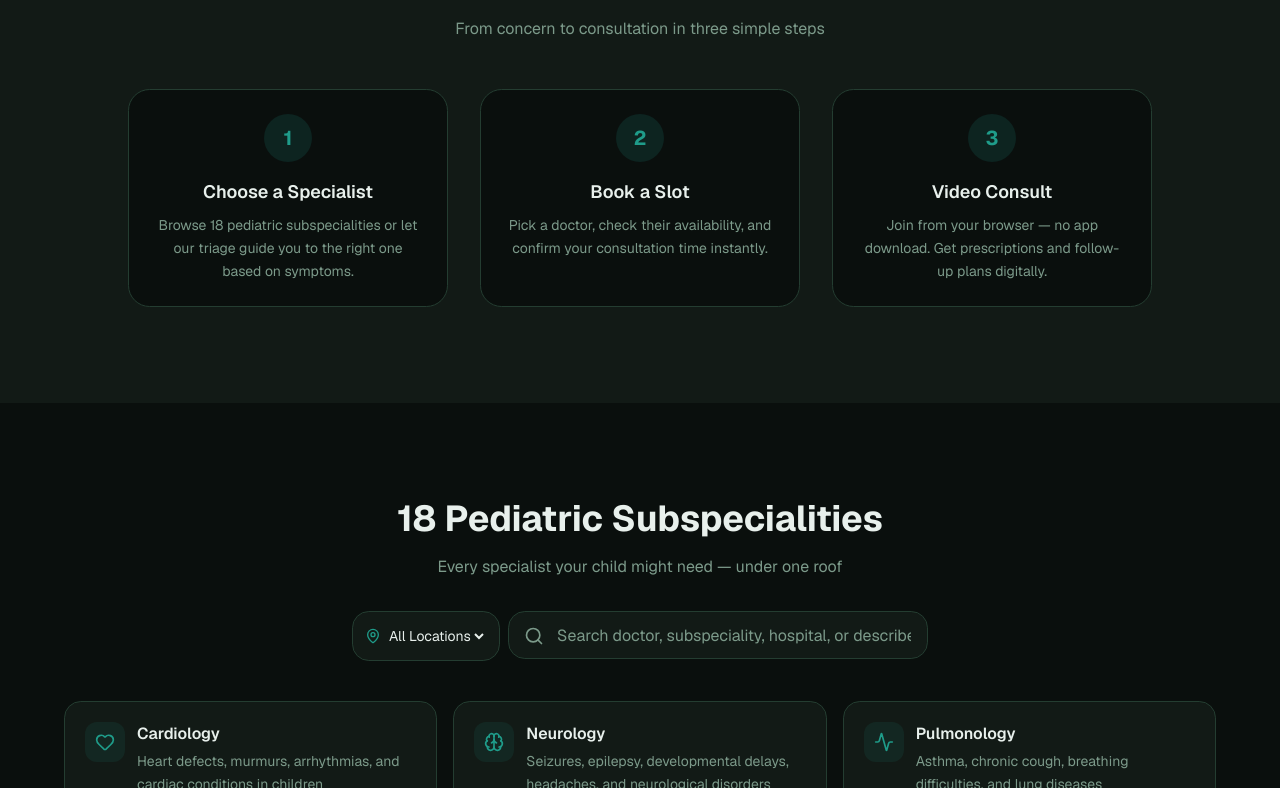
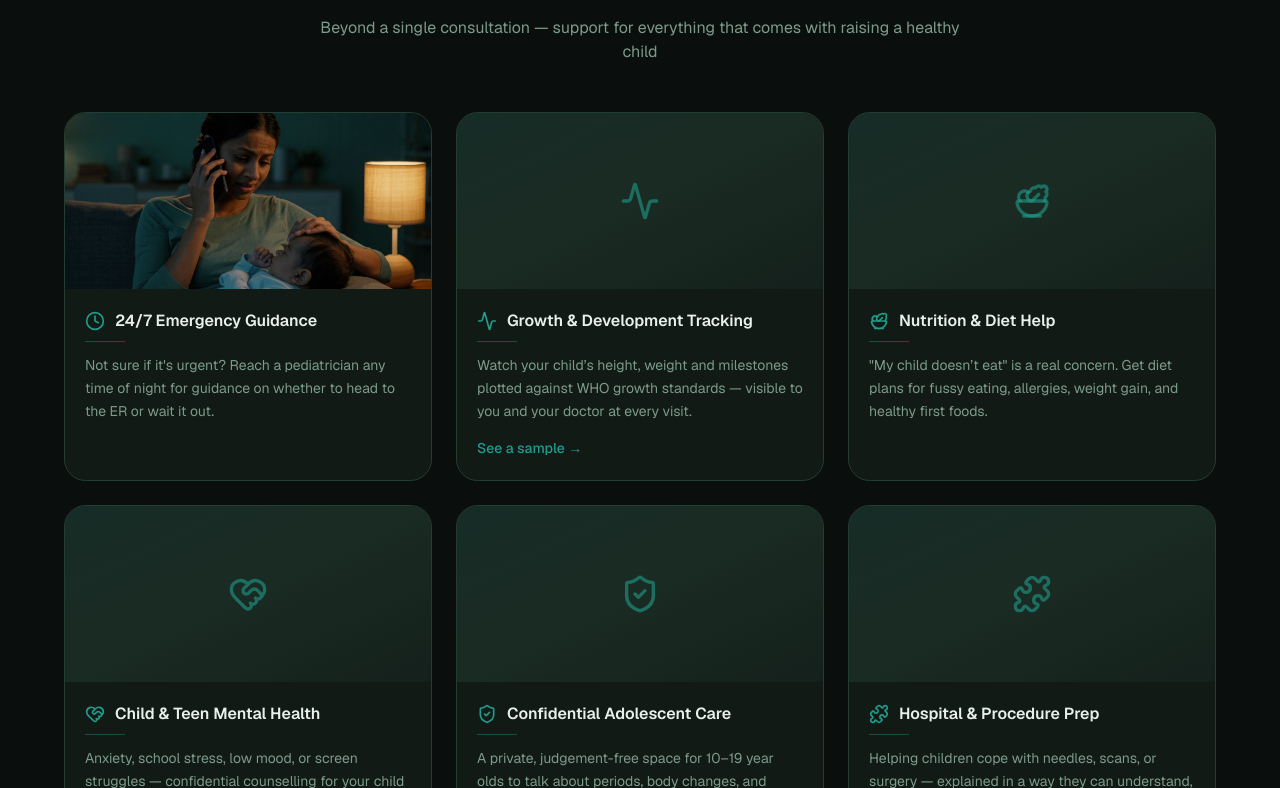
Before and after one commit to pandae7/PediSpectra_front, a Next.js app: page / in a window 1280 px wide. Shown: the part 872-1660 px from the top of the page. Built offline with nearby package versions, Linux system fonts and the light colour scheme.

Commit message:
Add What Parents Can Expect benefits section to landing page

```diff
--- a/app/page.tsx
+++ b/app/page.tsx
@@ -1,24 +1,28 @@
 'use client'
 
-import { useEffect, useState } from 'react'
+import { useEffect, useRef, useState } from 'react'
 import {
   Activity,
   Baby,
   Brain,
+  Clock,
   Droplets,
   Eye,
   Heart,
+  HeartHandshake,
   HeartPulse,
   Home,
   MapPin,
   Microscope,
   Pill,
+  Puzzle,
+  Salad,
   Search,
   Shield,
+  ShieldCheck,
   Stethoscope,
   Syringe,
   Users,
-  Video,
   Zap,
 } from 'lucide-react'
 import { ThemeSelector } from '@/components/ui/theme-selector'
@@ -45,10 +49,62 @@ const SUBSPECIALITIES = [
   { name: 'ENT (Otolaryngology)', description: 'Ear infections, tonsillitis, hearing loss, snoring, and airway problems', icon: Stethoscope },
 ]
 
+// "What Parents Can Expect" — benefit-first cards, distinct from the clinical
+// subspeciality list below. Written in parent language (see Specialities.md),
+// each backed by a real photo. Cards without an image yet fall back to an
+// icon-on-gradient placeholder so the section still reads fine before all
+// 6 photos are sourced.
+const BENEFITS = [
+  {
+    title: '24/7 Emergency Guidance',
+    desc: "Not sure if it's urgent? Reach a pediatrician any time of night for guidance on whether to head to the ER or wait it out.",
+    icon: Clock,
+    image: '/images/benefit-247-care.jpg',
+    link: null,
+  },
+  {
+    title: 'Growth & Development Tracking',
+    desc: 'Watch your child\u2019s height, weight and milestones plotted against WHO growth standards \u2014 visible to you and your doctor at every visit.',
+    icon: Activity,
+    image: null,
+    link: { href: '/doctors?subspeciality=Endocrinology', label: 'See a sample' },
+  },
+  {
+    title: 'Nutrition & Diet Help',
+    desc: '"My child doesn\u2019t eat" is a real concern. Get diet plans for fussy eating, allergies, weight gain, and healthy first foods.',
+    icon: Salad,
+    image: null,
+    link: null,
+  },
+  {
+    title: 'Child & Teen Mental Health',
+    desc: 'Anxiety, school stress, low mood, or screen struggles \u2014 confidential counselling for your child and guidance for you.',
+    icon: HeartHandshake,
+    image: null,
+    link: null,
+  },
+  {
+    title: 'Confidential Adolescent Care',
+    desc: 'A private, judgement-free space for 10\u201319 year olds to talk about periods, body changes, and growing up \u2014 without a parent in the room.',
+    icon: ShieldCheck,
+    image: null,
+    link: null,
+  },
+  {
+    title: 'Hospital & Procedure Prep',
+    desc: "Helping children cope with needles, scans, or surgery \u2014 explained in a way they can understand, so fear doesn't take over.",
+    icon: Puzzle,
+    image: null,
+    link: null,
+  },
+]
+
 export default function LandingPage() {
   const [searchQuery, setSearchQuery] = useState('')
   const [scrolled, setScrolled] = useState(false)
   const [heroLoaded, setHeroLoaded] = useState(false)
+  const [benefitsVisible, setBenefitsVisible] = useState(false)
+  const benefitsRef = useRef<HTMLDivElement>(null)
 
   useEffect(() => {
     setHeroLoaded(true)
@@ -56,6 +112,22 @@ export default function LandingPage() {
     onScroll()
     window.addEventListener('scroll', onScroll, { passive: true })
     return () => window.removeEventListener('scroll', onScroll)
+  }, [])
+
+  useEffect(() => {
+    const el = benefitsRef.current
+    if (!el) return
+    const observer = new IntersectionObserver(
+      ([entry]) => {
+        if (entry.isIntersecting) {
+          setBenefitsVisible(true)
+          observer.disconnect()
+        }
+      },
+      { threshold: 0.15 }
+    )
+    observer.observe(el)
+    return () => observer.disconnect()
   }, [])
 
   const filteredSpecialities = searchQuery.trim().length > 0
@@ -166,20 +238,10 @@ export default function LandingPage() {
 
         {/* Hero content, animated in on load */}
         <div className="relative z-10 mx-auto w-full max-w-4xl px-4 text-center sm:px-6 lg:px-8">
-          <div
-            className={cn(
-              'mb-6 inline-flex items-center gap-2 rounded-full border border-white/30 bg-white/10 px-4 py-1.5 text-sm text-white backdrop-blur-sm transition-all duration-700 ease-out',
-              heroLoaded ? 'translate-y-0 opacity-100' : 'translate-y-4 opacity-0'
-            )}
-          >
-            <Video className="h-4 w-4" />
-            Video consultations with top subspecialists
-          </div>
-
           <h1
             className={cn(
               'text-4xl font-bold leading-tight tracking-tight text-white drop-shadow-sm sm:text-5xl lg:text-6xl transition-all duration-700 ease-out',
-              heroLoaded ? 'translate-y-0 opacity-100 delay-100' : 'translate-y-6 opacity-0'
+              heroLoaded ? 'translate-y-0 opacity-100' : 'translate-y-6 opacity-0'
             )}
           >
             All 18 Pediatric Subspecialties.{' '}
@@ -245,6 +307,68 @@ export default function LandingPage() {
         <div className="absolute inset-x-0 bottom-6 z-10 flex justify-center">
           <div className="h-9 w-6 rounded-full border-2 border-white/40">
             <div className="mx-auto mt-1.5 h-1.5 w-1 animate-bounce rounded-full bg-white/70" />
+          </div>
+        </div>
+      </section>
+
+      {/* ===== WHAT PARENTS CAN EXPECT ===== */}
+      <section ref={benefitsRef} className="px-4 py-16 sm:px-6 sm:py-24 lg:px-8">
+        <div className="mx-auto max-w-6xl">
+          <h2 className="text-center text-3xl font-bold text-foreground sm:text-4xl">
+            What Parents Can Expect
+          </h2>
+          <p className="mx-auto mt-4 max-w-2xl text-center text-muted-foreground">
+            Beyond a single consultation — support for everything that comes with raising a healthy child
+          </p>
+
+          <div className="mt-12 grid gap-6 sm:grid-cols-2 lg:grid-cols-3">
+            {BENEFITS.map((benefit, i) => {
+              const Icon = benefit.icon
+              return (
+                <div
+                  key={benefit.title}
+                  className={cn(
+                    'group overflow-hidden rounded-2xl border border-border bg-card transition-all duration-500 ease-out hover:border-primary/50 hover:shadow-lg hover:shadow-primary/5',
+                    benefitsVisible ? 'translate-y-0 opacity-100' : 'translate-y-6 opacity-0'
+                  )}
+                  style={{ transitionDelay: benefitsVisible ? `${i * 80}ms` : '0ms' }}
+                >
+                  {/* Image (or gradient+icon placeholder until sourced) */}
+                  <div className="relative h-44 w-full overflow-hidden">
+                    {benefit.image ? (
+                      <img
+                        src={benefit.image}
+                        alt={benefit.title}
+                        className="h-full w-full object-cover transition-transform duration-500 group-hover:scale-105"
+                      />
+                    ) : (
+                      <div className="flex h-full w-full items-center justify-center bg-gradient-to-br from-primary/15 via-secondary to-primary/5">
+                        <Icon className="h-10 w-10 text-primary/60" />
+                      </div>
+                    )}
+                  </div>
+
+                  <div className="p-5">
+                    <div className="flex items-center gap-2.5">
+                      <Icon className="h-5 w-5 shrink-0 text-primary" />
+                      <h3 className="font-semibold text-foreground">{benefit.title}</h3>
+                    </div>
+                    <div className="mt-2 h-px w-10 bg-primary/40" />
+                    <p className="mt-3 text-sm leading-relaxed text-muted-foreground">
+                      {benefit.desc}
+                    </p>
+                    {benefit.link && (
+                      <a
+                        href={benefit.link.href}
+                        className="mt-4 inline-flex items-center gap-1 text-sm font-medium text-primary hover:underline"
+                      >
+                        {benefit.link.label} →
+                      </a>
+                    )}
+                  </div>
+                </div>
+              )
+            })}
           </div>
         </div>
       </section>
```
Also changed, not shown: public/images/benefit-247-care.jpg (added).
